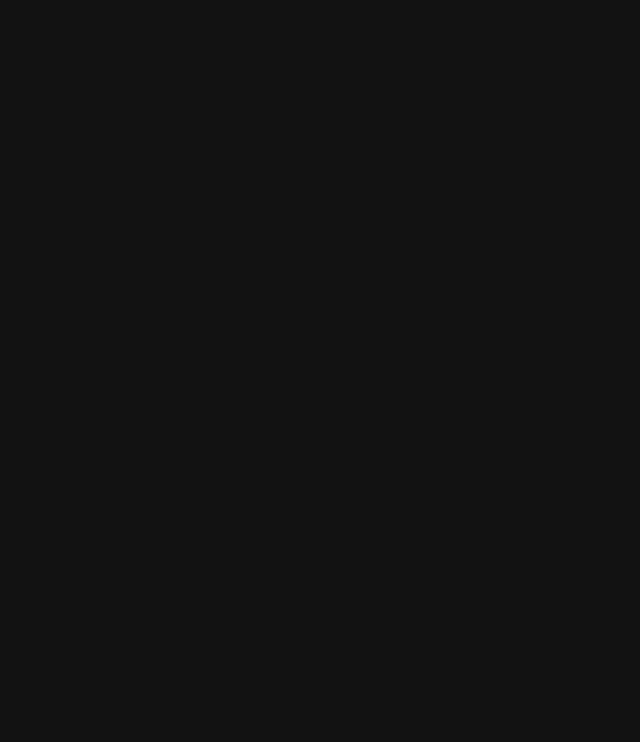
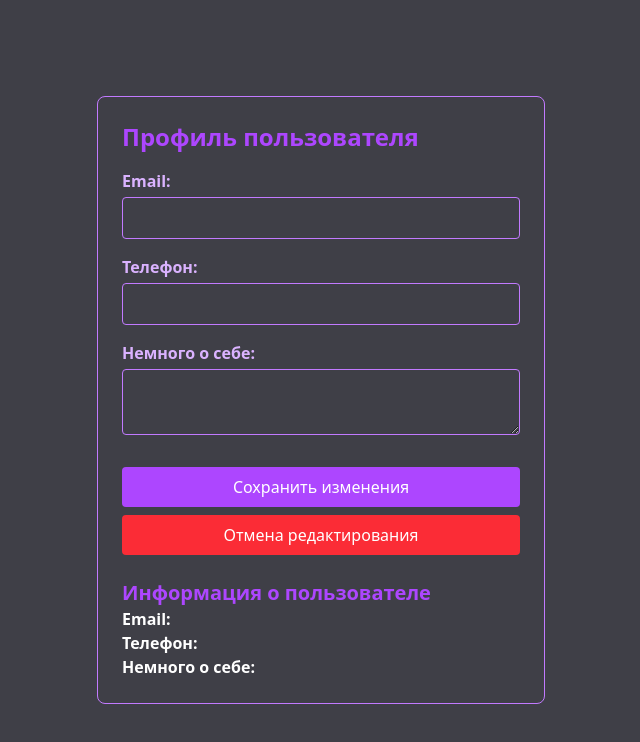
Before and after one commit to Fedorova-Daria/project_HSDT, a Vue app in the folder client/: page /ChangeProfile in a window 1280 px wide. Before the commit this address had no page. Shown: the top 742 px of the page, without its empty margins (319-959 px from the left). Built offline with nearby package versions, Linux system fonts and the light colour scheme; a web font is replaced by a local one.

Commit message:
Profile + ChangeProfile + buttons туда-сюда

```diff
--- /dev/null
+++ b/client/src/components/ChangeProfile.vue
@@ -0,0 +1,101 @@
+<template>
+  <div class="flex items-center justify-center h-screen bg-zinc-700">
+    <div
+      class="w-full max-w-md p-6 border border-purple-400 rounded-lg bg-zinc-700 text-white"
+    >
+      <h1 class="text-purple-500 text-2xl font-bold mb-4">
+        Профиль пользователя
+      </h1>
+      <form @submit.prevent="updateProfile">
+        <div class="form-group mb-4">
+          <label for="email" class="font-bold text-purple-300">Email:</label>
+          <input
+            type="email"
+            id="email"
+            v-model="user.email"
+            required
+            class="mt-1 block w-full p-2 border border-purple-400 rounded"
+          />
+        </div>
+        <div class="form-group mb-4">
+          <label for="phone" class="font-bold text-purple-300">Телефон:</label>
+          <input
+            type="tel"
+            id="phone"
+            v-model="user.phone"
+            required
+            class="mt-1 block w-full p-2 border border-purple-400 rounded"
+          />
+        </div>
+        <div class="form-group mb-4">
+          <label for="bio" class="font-bold text-purple-300"
+            >Немного о себе:</label
+          >
+          <textarea
+            id="bio"
+            v-model="user.bio"
+            maxlength="40"
+            class="mt-1 block w-full p-2 border border-purple-400 rounded"
+          ></textarea>
+        </div>
+        <button
+          type="submit"
+          class="w-full mt-4 p-2 bg-purple-500 text-white rounded hover:bg-purple-600"
+        >
+          Сохранить изменения
+        </button>
+        <button
+          type="button"
+          @click="goToProfile"
+          class="w-full mt-2 p-2 bg-red-500 text-white rounded hover:bg-red-600"
+        >
+          Отмена редактирования
+        </button>
+      </form>
+
+      <h2 class="text-purple-500 text-xl font-bold mt-6">
+        Информация о пользователе
+      </h2>
+
+      <p><strong>Email:</strong> {{ user.email }}</p>
+      <p><strong>Телефон:</strong> {{ user.phone }}</p>
+      <p><strong>Немного о себе:</strong> {{ user.bio }}</p>
+    </div>
+  </div>
+</template>
+
+<script>
+export default {
+  data() {
+    return {
+      user: {
+        name: "",
+        surname: "",
+        email: "",
+        phone: "",
+        bio: "",
+        techStack: "",
+      },
+    };
+  },
+  methods: {
+    updateProfile() {
+      console.log("Профиль обновлен:", this.user);
+      alert("Профиль успешно обновлен!");
+    },
+    cancelEdit() {
+      this.user = {
+        name: "",
+        surname: "",
+        email: "",
+        phone: "",
+        bio: "",
+        techStack: "",
+      };
+    },
+    goToProfile() {
+      this.$router.push("/profile");
+    },
+  },
+};
+</script>
--- a/client/src/components/Profile.vue
+++ b/client/src/components/Profile.vue
@@ -27,10 +27,7 @@
     <!-- Основной контейнер профиля -->
     <div class="flex w-4/5 mx-auto mt-10 gap-6">
       <!-- Левый блок (Информация о пользователе) -->
-      <div
-        class="w-1/4 bg-zinc-700 p-6 rounded-2xl shadow-lg"
-        className="p-3 border-solid border-2 border-purple-400 rounded-lg"
-      >
+      <div class="w-1/4 bg-zinc-700 p-6 rounded-2xl shadow-lg">
         <div class="text-center">
           <img
             class="w-32 h-32 rounded-full border-4 border-purple-400 mx-auto"
@@ -42,6 +39,12 @@
           </h1>
           <p class="text-purple-400 text-lg">{{ user.role }}</p>
         </div>
+        <button
+          @click="goToChangeProfile"
+          class="w-full mt-4 py-2 bg-purple-600 text-white rounded-lg transition duration-300 hover:bg-purple-500 hover:shadow-lg"
+        >
+          Редактировать профиль
+        </button>
         <div class="mt-5">
           <p><span class="font-bold">📧 Почта:</span> {{ user.email }}</p>
           <p><span class="font-bold">📞 Телефон:</span> {{ user.phone }}</p>
@@ -50,10 +53,7 @@
       </div>
 
       <!-- Правый блок (Проекты, команды, стек технологий, оценки) -->
-      <div
-        class="w-3/4 bg-zinc-700 p-6 rounded-2xl shadow-lg"
-        className="p-3 border-solid border-2 border-purple-400 rounded-lg"
-      >
+      <div class="w-3/4 bg-zinc-700 p-6 rounded-2xl shadow-lg">
         <h2 class="text-2xl font-semibold mb-4">Информация о пользователе</h2>
 
         <div class="grid grid-cols-2 gap-6">
@@ -153,5 +153,10 @@
       },
     };
   },
+  methods: {
+    goToChangeProfile() {
+      this.$router.push("/ChangeProfile");
+    },
+  },
 };
 </script>
--- a/client/src/router/index.js
+++ b/client/src/router/index.js
@@ -3,12 +3,14 @@
 import Register from "../components/Register.vue"; // Импортируйте компонент Register
 import Rialto from "../components/Rialto.vue";
 import Profile from "../components/Profile.vue";
+import ChangeProfile from "../components/ChangeProfile.vue";
 const routes = [
   { path: "/", redirect: "/login" }, // Перенаправление с корневого маршрута на страницу входа
   { path: "/login", component: Login }, // Маршрут для страницы входа
   { path: "/register", component: Register }, // Маршрут для страницы регистрации
   { path: "/rialto", component: Rialto },
   { path: "/profile", component: Profile },
+  { path: "/ChangeProfile", component: ChangeProfile },
 ];
 
 const router = createRouter({
```
